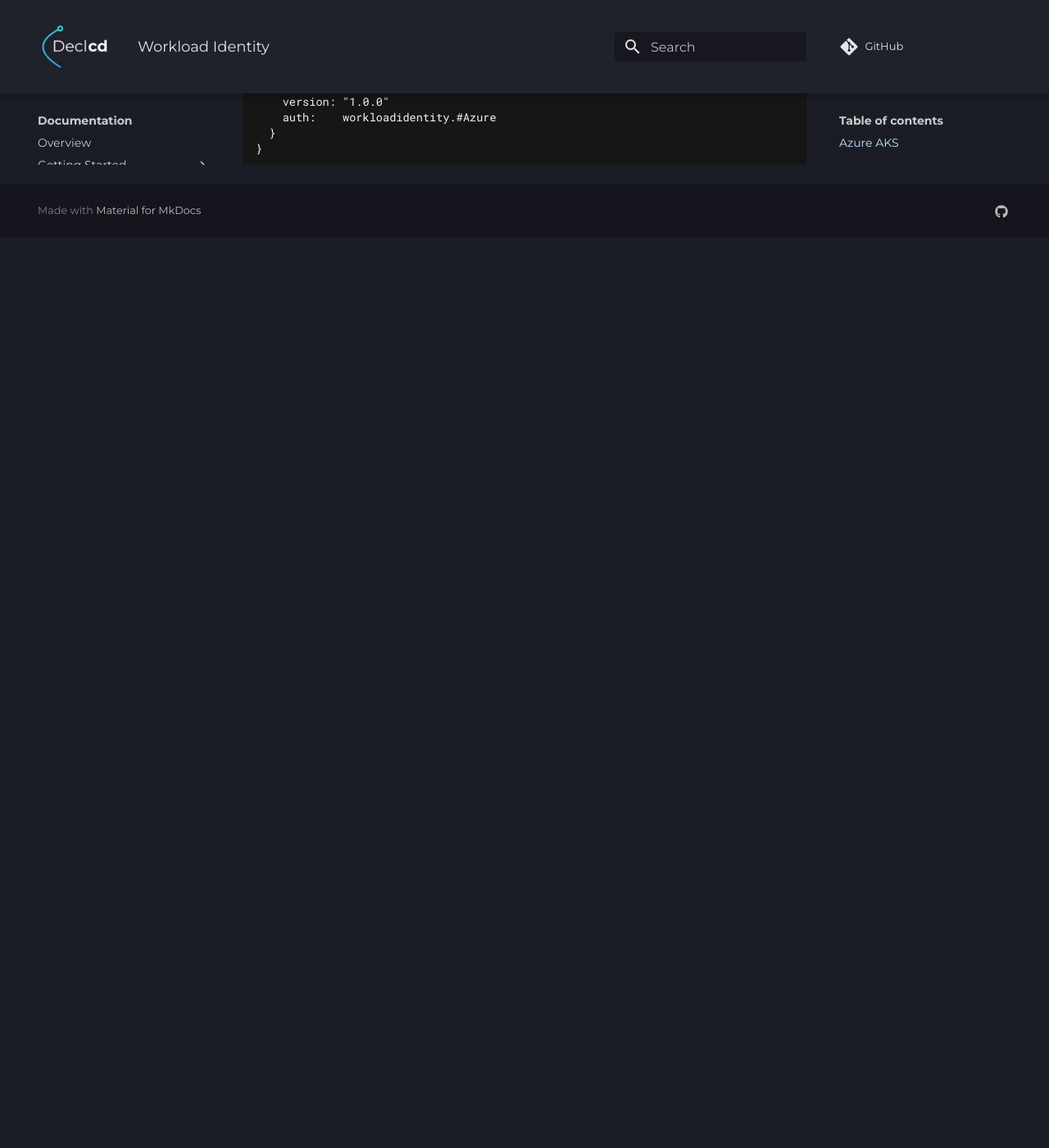
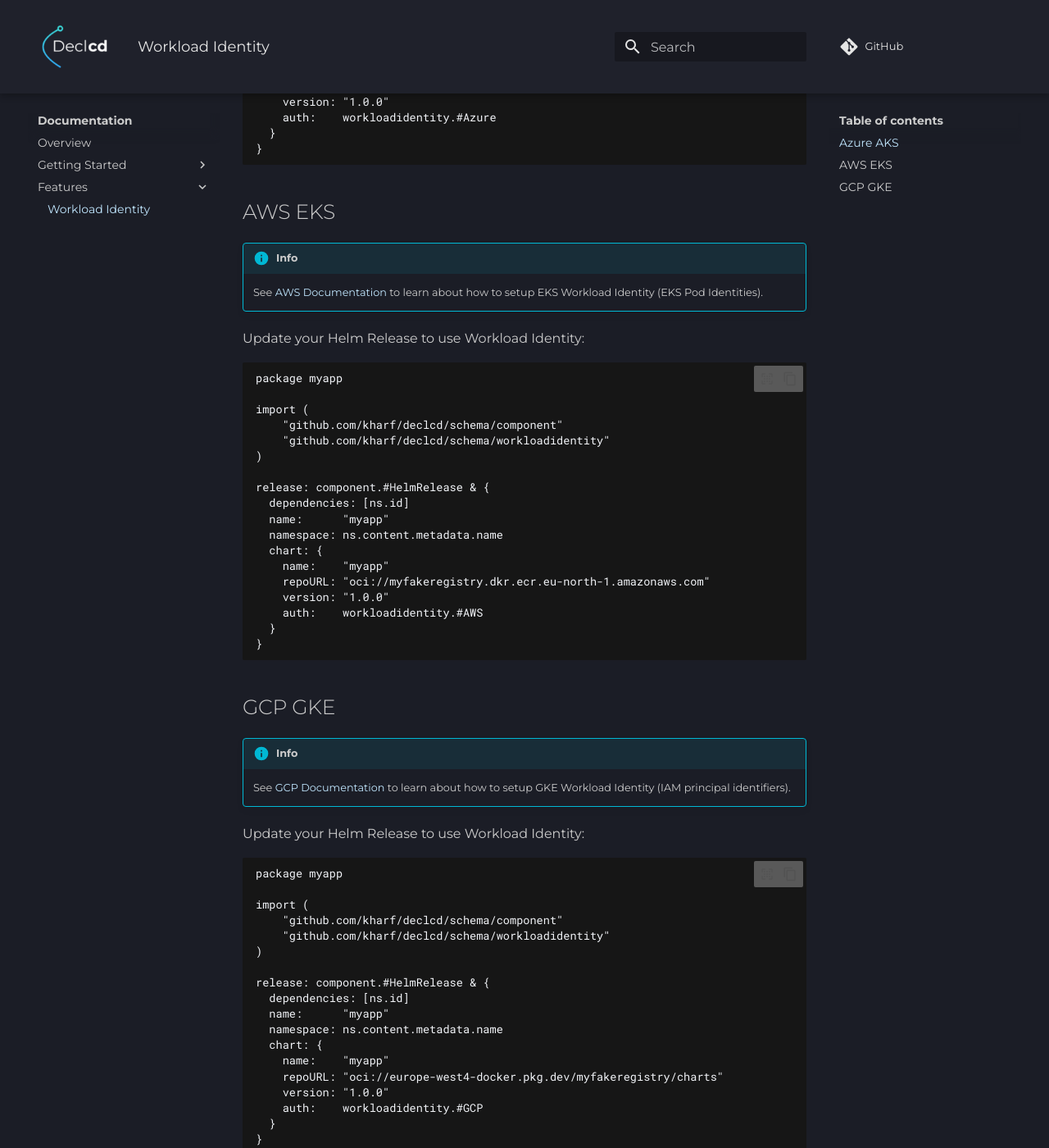
Before and after one commit to kharf/navecd-website, an MkDocs documentation site: the page built from docs/documentation/features/workload-identity.md, in a window 1280 px wide and 1400 px high, scrolled down 1703 px. Shown: the whole window at 82% size. Built offline with MkDocs 1.6.1 and Material for MkDocs 9.7.7, drawn with Linux system fonts in a browser that asks for light colours; comment, search, counter and statistics services are not loaded; the version menu is left out; before the commit the page ends 1992 px from its top, so only the background shows below that.

Commit message:
docs: add eks and gke workload identity documentation

````diff
--- a/docs/documentation/features/workload-identity.md
+++ b/docs/documentation/features/workload-identity.md
@@ -66,9 +66,67 @@ release: component.#HelmRelease & {
   namespace: ns.content.metadata.name
   chart: {
     name:    "myapp"
-    repoURL: "oci://myapp.azurecr.io"
+    repoURL: "oci://myfakeregistry.azurecr.io"
     version: "1.0.0"
     auth:    workloadidentity.#Azure
   }
 }
 ```
+
+## AWS EKS
+
+!!! info
+
+    See [AWS Documentation](https://docs.aws.amazon.com/eks/latest/userguide/pod-identities.html) to learn about how to setup EKS Workload Identity (EKS Pod Identities).
+
+Update your Helm Release to use Workload Identity:
+
+``` cue
+package myapp
+
+import (
+	"github.com/kharf/declcd/schema/component"
+	"github.com/kharf/declcd/schema/workloadidentity"
+)
+
+release: component.#HelmRelease & {
+  dependencies: [ns.id]
+  name:      "myapp"
+  namespace: ns.content.metadata.name
+  chart: {
+    name:    "myapp"
+    repoURL: "oci://myfakeregistry.dkr.ecr.eu-north-1.amazonaws.com"
+    version: "1.0.0"
+    auth:    workloadidentity.#AWS
+  }
+}
+```
+
+## GCP GKE
+
+!!! info
+
+    See [GCP Documentation](https://cloud.google.com/kubernetes-engine/docs/how-to/workload-identity) to learn about how to setup GKE Workload Identity (IAM principal identifiers).
+
+Update your Helm Release to use Workload Identity:
+
+``` cue
+package myapp
+
+import (
+	"github.com/kharf/declcd/schema/component"
+	"github.com/kharf/declcd/schema/workloadidentity"
+)
+
+release: component.#HelmRelease & {
+  dependencies: [ns.id]
+  name:      "myapp"
+  namespace: ns.content.metadata.name
+  chart: {
+    name:    "myapp"
+    repoURL: "oci://europe-west4-docker.pkg.dev/myfakeregistry/charts"
+    version: "1.0.0"
+    auth:    workloadidentity.#GCP
+  }
+}
+```
````
